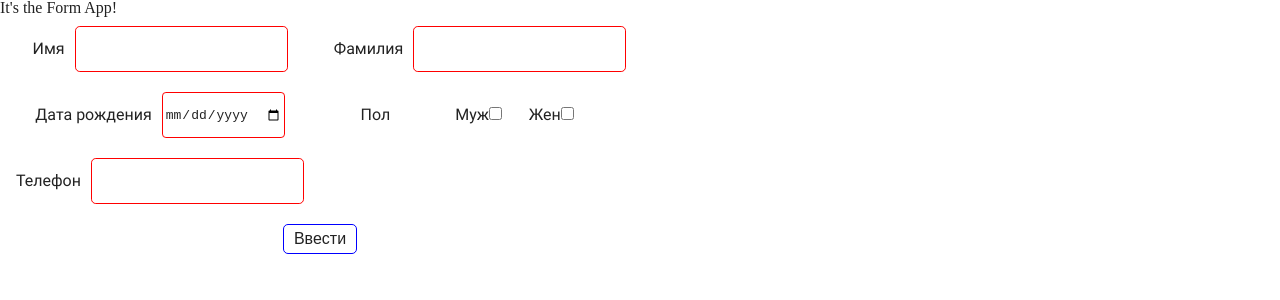
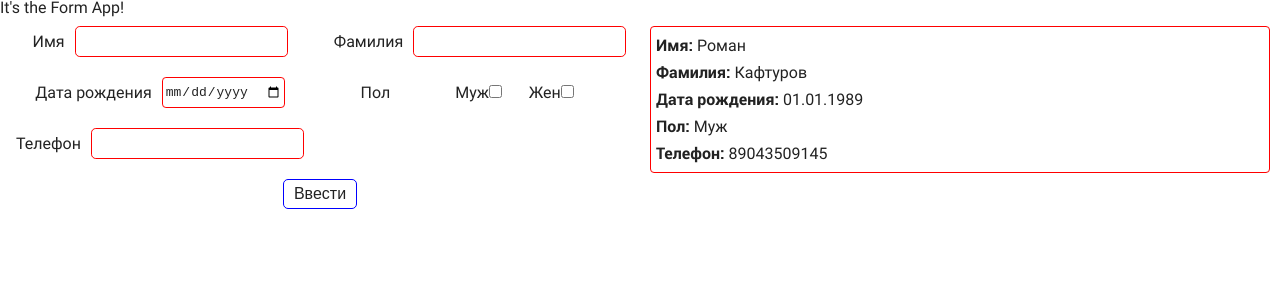
Before and after one commit to Romkaf/form-app, a React (Create React App) app: page / in a window 1280 px wide. Shown: the top 300 px of the page. Built offline with nearby package versions, Linux system fonts and the light colour scheme.

Commit message:
Add Blanc component

```diff
--- a/src/components/App/App.jsx
+++ b/src/components/App/App.jsx
@@ -1,11 +1,17 @@
 import React from 'react';
 import Form from '../Form';
+import Blanc from '../Blanc';
+
+import './App.scss';
 
 const App = () => {
 	return (
 		<div>
 			<h1>It's the Form App!</h1>
-			<Form />
+			<div className="container">
+				<Form />
+				<Blanc />
+			</div>
 		</div>
 	);
 };
--- a/src/components/App/App.scss
+++ b/src/components/App/App.scss
@@ -0,0 +1,4 @@
+.container {
+	display: flex;
+	flex-wrap: wrap;
+}
--- /dev/null
+++ b/src/components/Blanc/Blanc.jsx
@@ -0,0 +1,39 @@
+import React from 'react';
+import PropTypes from 'prop-types';
+
+import './Blanc.scss';
+
+const Blanc = (data) => {
+	return (
+		<div className="wrapper">
+			<ul className="blanc">
+				<li className="blanc__item">
+					<span className="blanc__field">Имя:</span>
+					<span className="blanc__value">Роман</span>
+				</li>
+				<li className="blanc__item">
+					<span className="blanc__field">Фамилия:</span>
+					<span className="blanc__value">Кафтуров</span>
+				</li>
+				<li className="blanc__item">
+					<span className="blanc__field">Дата рождения:</span>
+					<span className="blanc__value">01.01.1989</span>
+				</li>
+				<li className="blanc__item">
+					<span className="blanc__field">Пол:</span>
+					<span className="blanc__value">Муж</span>
+				</li>
+				<li className="blanc__item">
+					<span className="blanc__field">Телефон:</span>
+					<span className="blanc__value">89043509145</span>
+				</li>
+			</ul>
+		</div>
+	);
+};
+
+export default Blanc;
+
+Blanc.propTypes = {
+	data: PropTypes.object,
+};
--- /dev/null
+++ b/src/components/Blanc/Blanc.scss
@@ -0,0 +1,22 @@
+.wrapper {
+	box-sizing: border-box;
+	width: 50%;
+	padding: 10px 10px;
+}
+
+.blanc {
+	box-sizing: border-box;
+	width: 100%;
+	padding: 5px 0;
+	border: 1px solid red;
+	border-radius: 4px;
+
+	&__item {
+		padding: 5px;
+	}
+
+	&__field {
+		font-weight: 700;
+		margin-right: 4px;
+	}
+}
--- /dev/null
+++ b/src/components/Blanc/index.js
@@ -0,0 +1 @@
+export { default } from './Blanc.jsx';
--- a/src/components/Form/Form.scss
+++ b/src/components/Form/Form.scss
@@ -1,7 +1,4 @@
-@import '../../styles/global.scss';
-
 .form {
-	font-family: 'Roboto', sans-serif;
 	width: 50%;
 
 	& ul {
@@ -33,8 +30,7 @@
 	}
 
 	&__input {
-		// min-width: 190px;
-		height: 40px;
+		height: 25px;
 		margin-left: 10px;
 		padding: 2px;
 		border: 1px solid red;
--- a/src/index.js
+++ b/src/index.js
@@ -2,5 +2,6 @@ import React from 'react';
 import ReactDOM from 'react-dom';
 import App from './components/App';
 import './styles/reset.css';
+import './styles/global.css';
 
 ReactDOM.render(<App />, document.getElementById('root'));
--- /dev/null
+++ b/src/styles/global.css
@@ -0,0 +1,35 @@
+@font-face {
+	font-weight: 400;
+	font-family: 'Roboto';
+	font-style: normal;
+	font-display: swap;
+	src: url('./fonts/roboto.woff') format('woff');
+}
+
+@font-face {
+	font-weight: 400;
+	font-family: 'Roboto';
+	font-style: normal;
+	font-display: swap;
+	src: url('./fonts/roboto.woff2') format('woff2');
+}
+
+@font-face {
+	font-weight: 700;
+	font-family: 'Roboto';
+	font-style: normal;
+	font-display: swap;
+	src: url('./fonts/robotobold.woff') format('woff');
+}
+
+@font-face {
+	font-weight: 700;
+	font-family: 'Roboto';
+	font-style: normal;
+	font-display: swap;
+	src: url('./fonts/robotobold.woff2') format('woff2');
+}
+
+body {
+	font-family: 'Roboto', sans-serif;
+}
--- a/src/styles/global.scss
+++ /dev/null
@@ -1,15 +0,0 @@
-@font-face {
-	font-weight: 400;
-	font-family: 'Roboto';
-	font-style: normal;
-	font-display: swap;
-	src: url('./fonts/roboto.woff') format('woff');
-}
-
-@font-face {
-	font-weight: 400;
-	font-family: 'Roboto';
-	font-style: normal;
-	font-display: swap;
-	src: url('./fonts/roboto.woff2') format('woff2');
-}
```
